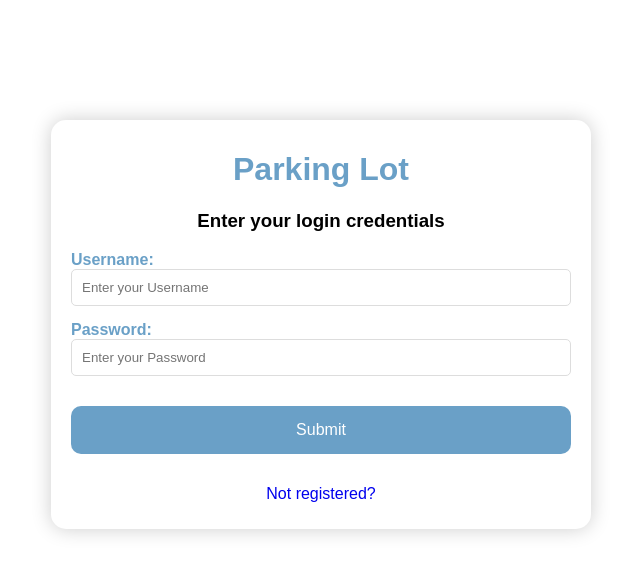
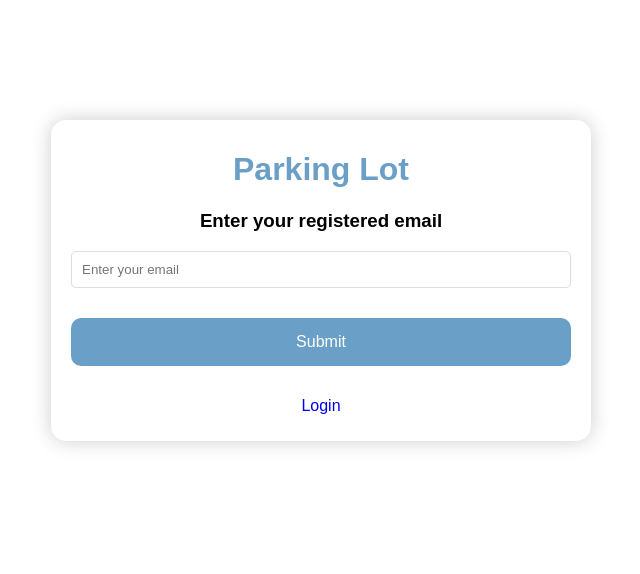
Before and after one commit to vipultyagi07/parking_lot_ui, a React (Create React App) app: page / in a window 1280 px wide. Shown: the top 574 px of the page, without its empty margins (397-1037 px from the left). Built offline with nearby package versions, Linux system fonts and the light colour scheme.

Commit message:
ADDED:: new Send otp page with simple api fetch hit method

```diff
--- a/package.json
+++ b/package.json
@@ -6,6 +6,7 @@
     "@testing-library/jest-dom": "^5.17.0",
     "@testing-library/react": "^13.4.0",
     "@testing-library/user-event": "^13.5.0",
+    "axios": "^1.7.2",
     "react": "^18.3.1",
     "react-dom": "^18.3.1",
     "react-router-dom": "^6.24.0",
--- a/src/App.js
+++ b/src/App.js
@@ -5,13 +5,14 @@ import Registration from "./component/Registration";
 import { BrowserRouter, Routes, Route } from "react-router-dom";
 import Home from './component/Home'
 import Login from './component/Login';
+import SendOtp from './component/SendOtp';
 
 
 function App() {
   return (
     <BrowserRouter>
       <Routes>
-        <Route path="/" element={<Login/>} />
+        <Route path="/" element={<SendOtp/>} />
         <Route path="/registration" element={<Registration />} />
       </Routes>
     </BrowserRouter>
--- /dev/null
+++ b/src/component/SendOtp.js
@@ -0,0 +1,99 @@
+import React, { useState } from "react";
+import "../Css/Custom.css"; // Adjust the path as necessary
+import { Link } from "react-router-dom";
+import axios from "axios";
+
+function SendOtp() {
+  const [username, setUsername] = useState("");
+  const [password, setPassword] = useState("");
+
+  const [error, setError] = useState("");
+  const [loginSuccessFull, setLoginSuccessFull] = useState(false);
+
+  const handleUsernameChange = (event) => {
+    setUsername(event.target.value);
+  };
+
+  const handlePasswordChange = (event) => {
+    setPassword(event.target.value);
+  };
+
+  const handleSubmit = async (event) => {
+    event.preventDefault();
+
+    const toEmail = username; // Assuming 'username' holds the email address
+
+    try {
+      const response = await fetch(`http://localhost:8081/api/users/forgot-password?toEmail=${encodeURIComponent(toEmail)}`, {
+        method: "POST",
+        headers: {
+          "Content-Type": "application/json",
+        },
+        body: "", // This matches the empty data body in your curl request
+      });
+
+      if (!response.ok) {
+        const errorData = await response.json();
+
+        if (errorData.errorCode === "USER_IS_NOT_PRESENT") {
+          setError(errorData.errorMessage);
+        } else {
+          setError("An unknown error occurred.");
+        }
+      } else {
+        const data = await response.text(); // The response is a plain text message
+        console.log(data);
+        setLoginSuccessFull(true); // Or handle success state appropriately
+      }
+    } catch (error) {
+      console.error(
+        "There has been a problem with your fetch operation:",
+        error
+      );
+      setError("An error occurred during the fetch operation.");
+    }
+  };
+
+
+  return (
+    <div>
+      {loginSuccessFull ? (
+        ""
+      ) : (
+        <div className="main">
+          <h1>Parking Lot</h1>
+          {error && (
+            <div style={{ color: "red", margin: "10px" }}> {error} </div>
+          )}
+          <h3>Enter your registered email</h3>
+          <form onSubmit={handleSubmit}>
+            <label htmlFor="username">
+              {/* Username: */}
+              <input
+                type="text"
+                id="username"
+                name="username"
+                placeholder="Enter your email"
+                value={username}
+                onChange={handleUsernameChange}
+                required
+              />
+            </label>
+
+            <div className="wrap">
+              <button type="submit">Submit</button>
+            </div>
+          </form>
+          <p>
+            {" "}
+            <Link to="/registration" style={{ textDecoration: "none" }}>
+              Login
+            </Link>
+          </p>
+        </div>
+      )}
+    </div>
+  );
+}
+
+export default SendOtp;
```
Also changed, not shown: 1 other file (tests, documents, lock files or other folders).
